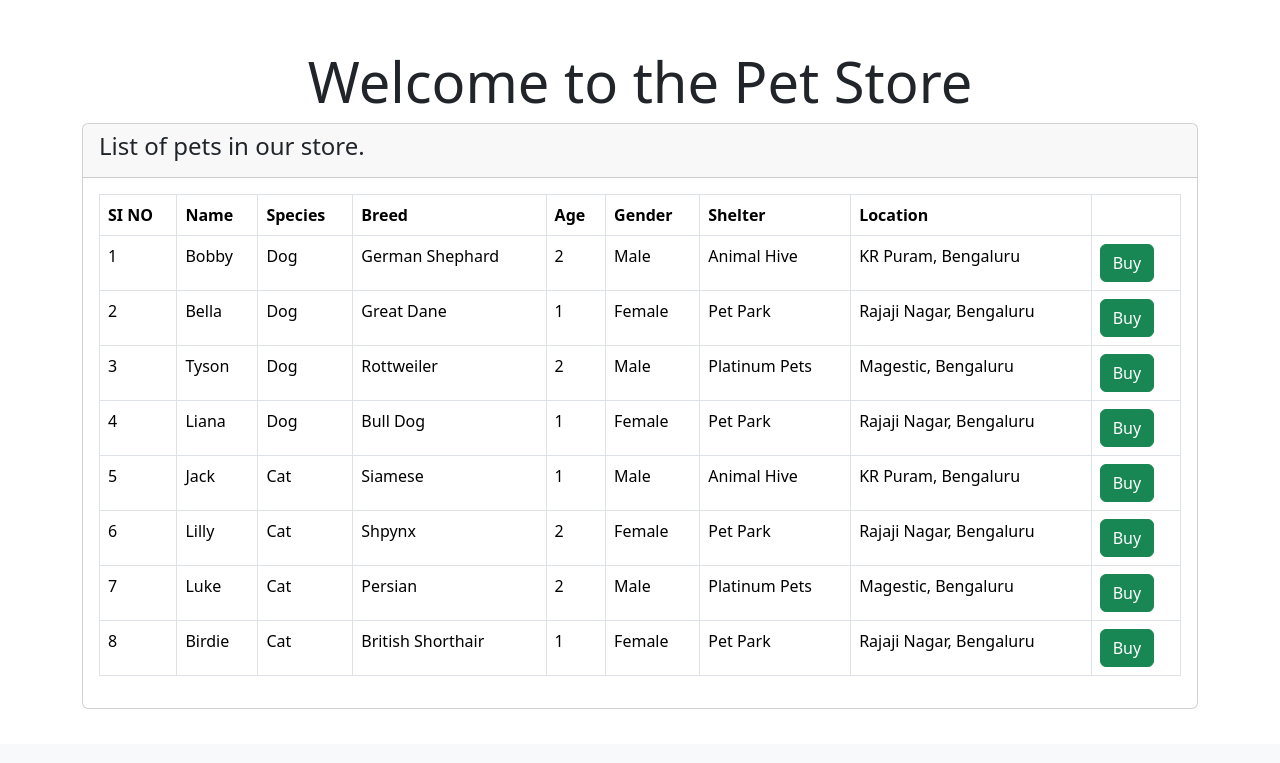
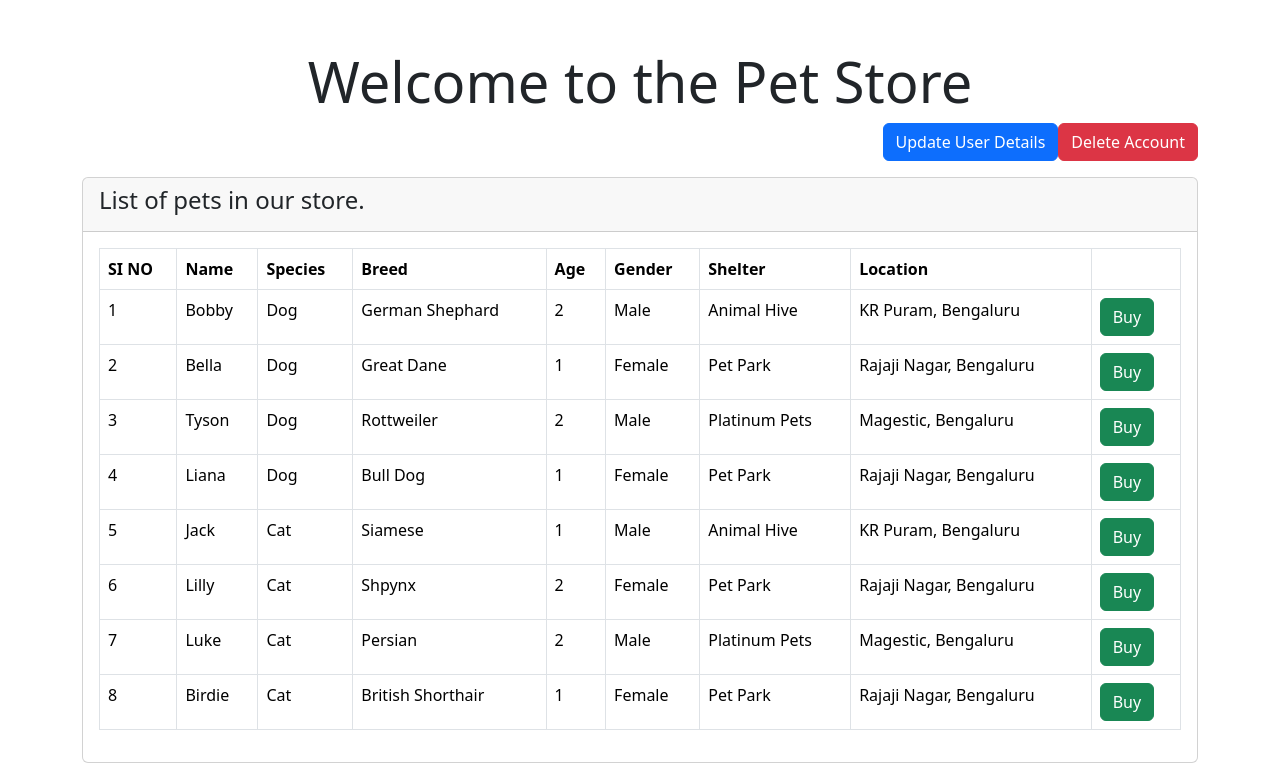
Before and after one commit to Aashitharaip/pet-adoption-site, a Flask app: page /pet-store in a window 1280 px wide. Shown: the part 56-819 px from the top of the page. Before the commit the page ends 765 px from the top, so only its background shows below. Run offline with Flask 3, Linux system fonts and the light colour scheme; data comes from the database, SQL or seed files in the repository; both versions use the stored data as it was after the commit.

Commit message:
changes is made in update and delete user

```diff
--- a/app.py
+++ b/app.py
@@ -1,8 +1,8 @@
 from flask import Flask, render_template, request, redirect, session, url_for, flash
-from database import Auth, PetStore
+from database import Auth, PetStore, login_required
 
 
-app = Flask(__name__)
+app = Flask(__name__,template_folder='templates')
 
 app.secret_key = "webjfgerjkgfjervjkgrjvgjgjvgrjgbhjgrjhg"
 
@@ -43,3 +43,24 @@ def pet_store():
 def cart(pet_id):
     customer = PetStore().buy_pet(pet_id)
     return render_template("cart.html", pet = PetStore().get_pet(pet_id), customer = customer)
+
+# Route to update user details
+@app.route('/update_user', methods=['GET', 'POST'])
+@login_required
+def update_user():
+    auth = Auth()
+    if request.method == "POST":
+        auth.update_user_details(request)
+    user_details = auth.get_user_details(session.get("user-token"))
+    return render_template('update_user.html', user_details=user_details)
+
+# Route to delete user account
+@app.route('/delete_account', methods=['GET', 'POST'])
+@login_required
+def delete_account():
+    auth = Auth()
+    if request.method == "POST":
+        auth.delete_user_account()
+        return redirect(url_for('index'))
+    user_details = auth.get_user_details(session.get("user-token"))
+    return render_template('delete_account.html', user_details=user_details)
--- a/database.py
+++ b/database.py
@@ -52,6 +52,35 @@ class Auth(Database):
             flash("User Email Does Not Exist...")
         return None
 
+    def get_user_details(self, email):
+        user_details = self.cur.execute("SELECT * FROM CUSTOMER WHERE EMAIL = ?", (email,)).fetchone()
+        return user_details
+
+    def update_user_details(self, request):
+        user_token = session.get("user-token")
+        if user_token:
+            cust_name = request.form.get("name")
+            email = request.form.get("email")
+            phone_no = request.form.get("phone")
+            local_address = request.form.get("address")
+            password = request.form.get("password")
+            data_tuple = (cust_name, email, phone_no, local_address, password, user_token)
+            self.cur.execute("UPDATE CUSTOMER SET cust_name=?, email=?, phone_no=?, local_address=?, password=? WHERE email=?", data_tuple)
+            self.conn.commit()
+            flash("User details updated successfully.")
+        else:
+            flash("User not logged in.")
+
+    def delete_user_account(self):
+        user_token = session.get("user-token")
+        if user_token:
+            self.cur.execute("DELETE FROM CUSTOMER WHERE email=?", (user_token,))
+            self.conn.commit()
+            flash("User account deleted successfully.")
+            session.pop("user-token", None)
+        else:
+            flash("User not logged in.")
+
 
 class PetStore(Database):
     def get_pet(self, pet_id):
--- a/templates/cart.html
+++ b/templates/cart.html
@@ -43,6 +43,10 @@
 			</tr>
 		</table>
       </div>
+      <!-- Add Update and Delete buttons -->
+    <div class="mt-4">
+      <a href="{{ url_for('update_user') }}" class="btn btn-primary">Update User Details</a>
+      <a href="{{ url_for('delete_account') }}" class="btn btn-danger" onclick="return confirm('Are you sure you want to delete your account?')">Delete Account</a>
     </div>
   </div>
 </div>
--- a/templates/store.html
+++ b/templates/store.html
@@ -2,7 +2,10 @@
 {% block content %}
 <h1 class="text-center mt-5 display-4">Welcome to the Pet Store</h1>
 
-
+    <div class="d-flex justify-content-end mb-3">
+        <a href="{{ url_for('update_user') }}" class="btn btn-primary mr-2">Update User Details</a><br>
+        <a href="{{ url_for('delete_account') }}" class="btn btn-danger" onclick="return confirm('Are you sure you want to delete your account?')">Delete Account</a>
+    </div>
 
 <div class="card">
     <div class="card-header"><h4>List of pets in our store.</h4></div>
@@ -36,7 +39,7 @@
                 {% endfor %}
             </table>
         </div>
-    </div>
+  </div>
 </div>
 
 
```
Also changed, not shown: templates/delete-account.html (+32 -0 lines), templates/update_user.html (added, +51 -0 lines), db.sqlite3, templates/edit-profile.html (deleted).
